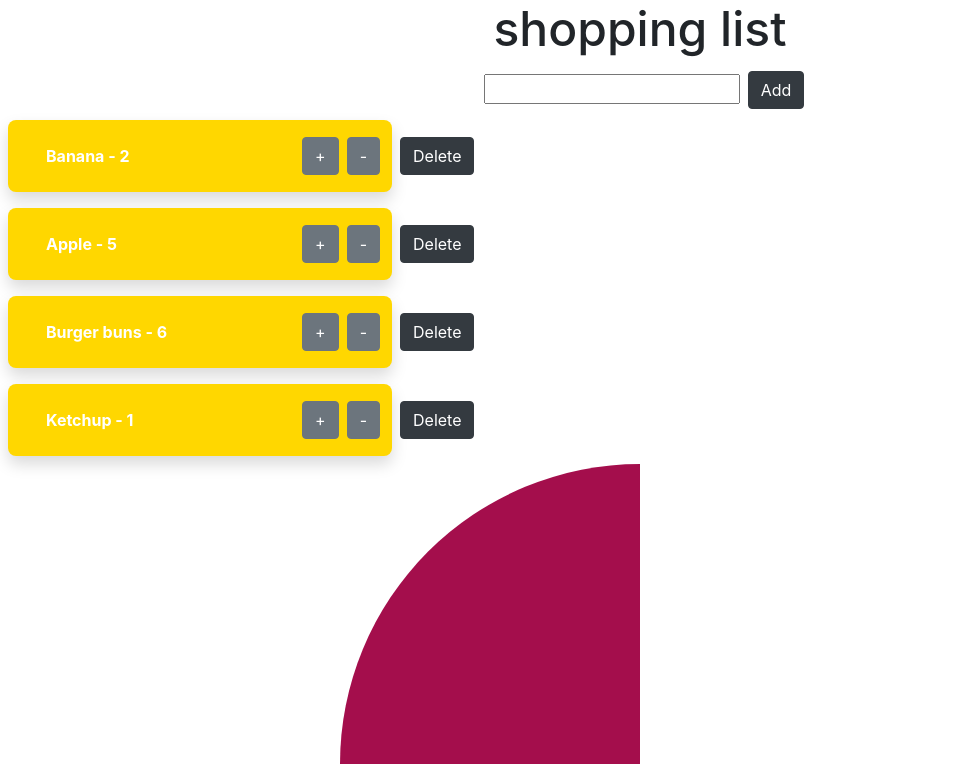
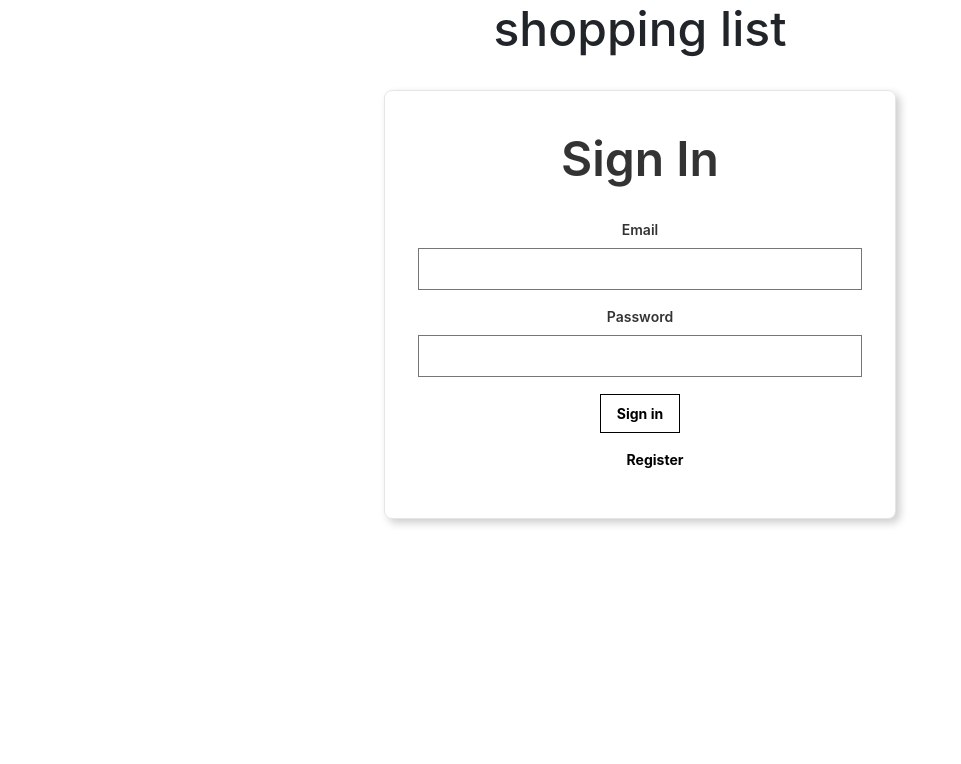
Before and after one commit to misraturp/shared-shopping-list-app, a React (Create React App) app: page / in a window 1280 px wide. Shown: the top 764 px of the page, without its empty margins (0-961 px from the left). Built offline with nearby package versions, Linux system fonts and the light colour scheme.

Commit message:
added log in functionality

```diff
--- /dev/null
+++ b/src/components/Navigation.js
@@ -0,0 +1,21 @@
+import React from 'react';
+
+const Navigation = ({onRouteChange, isSignedIn}) => {
+	if(isSignedIn){
+			return(
+		<nav style={{display: 'flex', justifyContent: 'flex-end'}}>
+			<p onClick={()=>onRouteChange('signin')} className='f3 link dim black underline pa3 pointer'> Sign Out </p>
+		</nav>
+		);
+	} else{
+		return(
+		<nav style={{display: 'flex', justifyContent: 'flex-end'}}>
+			<p onClick={()=>onRouteChange('signin')} className='f3 link dim black underline pa3 pointer'> Sign In </p>
+			<p onClick={()=>onRouteChange('register')} className='f3 link dim black underline pa3 pointer'> Register </p>
+		</nav>
+		);
+
+	}
+}
+
+export default Navigation;
--- /dev/null
+++ b/src/components/Register.js
@@ -0,0 +1,32 @@
+import React from 'react';
+
+const Register = ({onRouteChange}) => {
+	return(
+		<article className="br3 ba b--black-10 mv4 w-100 w-50-m w-25-l mw6 shadow-5 center">
+			<main className="pa4 black-80">
+			  <div className="measure">
+			    <fieldset id="sign_up" className="ba b--transparent ph0 mh0">
+			      <legend className="f1 fw6 ph0 mh0">Register</legend>
+			      <div className="mt3">
+			        <label className="db fw6 lh-copy f6" htmlFor="name">Name</label>
+			        <input className="pa2 input-reset ba bg-transparent hover-bg-black hover-white w-100" type="text" name="name"  id="name" />
+			      </div>
+			      <div className="mt3">
+			        <label className="db fw6 lh-copy f6" htmlFor="email-address">Email</label>
+			        <input className="pa2 input-reset ba bg-transparent hover-bg-black hover-white w-100" type="email" name="email-address"  id="email-address" />
+			      </div>
+			      <div className="mv3">
+			        <label className="db fw6 lh-copy f6" htmlFor="password">Password</label>
+			        <input className="b pa2 input-reset ba bg-transparent hover-bg-black hover-white w-100" type="password" name="password"  id="password" />
+			      </div>
+			    </fieldset>
+			    <div className="">
+			      <input onClick={()=>onRouteChange('home')} className="b ph3 pv2 input-reset ba b--black bg-transparent grow pointer f6 dib pointer" type="submit" value="Sign up" />
+			    </div>
+			  </div>
+			</main>
+		</article>
+	)
+}
+
+export default Register;
--- /dev/null
+++ b/src/components/Signin.js
@@ -0,0 +1,31 @@
+import React from 'react';
+
+const SignIn = ({onRouteChange}) => {
+	return(
+		<article className="br3 ba b--black-10 mv4 w-100 w-50-m w-25-l mw6 shadow-5 center">
+			<main className="pa4 black-80">
+			  <div className="measure">
+			    <fieldset id="sign_up" className="ba b--transparent ph0 mh0">
+			      <legend className="f1 fw6 ph0 mh0">Sign In</legend>
+			      <div className="mt3">
+			        <label className="db fw6 lh-copy f6" htmlFor="email-address">Email</label>
+			        <input className="pa2 input-reset ba bg-transparent hover-bg-black hover-white w-100" type="email" name="email-address"  id="email-address" />
+			      </div>
+			      <div className="mv3">
+			        <label className="db fw6 lh-copy f6" htmlFor="password">Password</label>
+			        <input className="b pa2 input-reset ba bg-transparent hover-bg-black hover-white w-100" type="password" name="password"  id="password" />
+			      </div>
+			    </fieldset>
+			    <div className="">
+			      <input onClick={()=>onRouteChange('home')} className="b ph3 pv2 input-reset ba b--black bg-transparent grow pointer f6 dib" type="submit" value="Sign in" />
+			    </div>
+			    <div className="lh-copy mt3">
+			      <p onClick={()=>onRouteChange('register')} className="f6 link dim black db">Register</p>
+			    </div>
+			  </div>
+			</main>
+		</article>
+	)
+}
+
+export default SignIn;
--- a/src/containers/App.js
+++ b/src/containers/App.js
@@ -1,7 +1,10 @@
 import React from 'react';
 import Shoplist from '../components/shoppinglist';
 import InputBox from '../components/Input';
-import Menu from '../components/Menu';
+// import Menu from '../components/Menu';
+import Navigation from '../components/Navigation';
+import Signin from '../components/Signin';
+import Register from '../components/Register';
 import {items} from './items';
 import './App.css';
 
@@ -11,7 +14,9 @@ class App extends React.Component {
     super()
     this.state = {
       items: items,
-      inputfield: ''
+      inputfield: '',
+      route: 'signin',
+      isSignedIn: false
     }
 
   }
@@ -53,20 +58,36 @@ class App extends React.Component {
     }
   }
 
+  onRouteChange = (to_page) => {
+    if(to_page==='signin'){
+      this.setState({isSignedIn: false});
+    } else if(to_page === 'home'){
+      this.setState({isSignedIn: true});
+    }
+      this.setState({route: to_page});
+  }
+
 
   render(){
     return(
         <div className='tc'>
           <h1 className='f1'> shopping list </h1>
+          {this.state.isSignedIn
+            ?
+            <div>
+              <Navigation onRouteChange={this.onRouteChange} isSignedIn={this.state.isSignedIn} />
               <InputBox inputValue={this.state.inputfield} addClicked = {this.addClicked} onKeyPress={this.keyPressed} changed={this.handleChange}/>
 
               <div className='bodyContent'>
                 <Shoplist listOfItems = {this.state.items}/>
-            <Menu className='weirdCircle' />
               </div>
-
             </div>
-
+            :(this.state.route==='signin'
+            ? <Signin onRouteChange={this.onRouteChange}/>
+            : <Register onRouteChange={this.onRouteChange}/>
+            )
+          }
+        </div>
           );
         }
 
```
Lines whose indentation alone changed are shown as unchanged.
